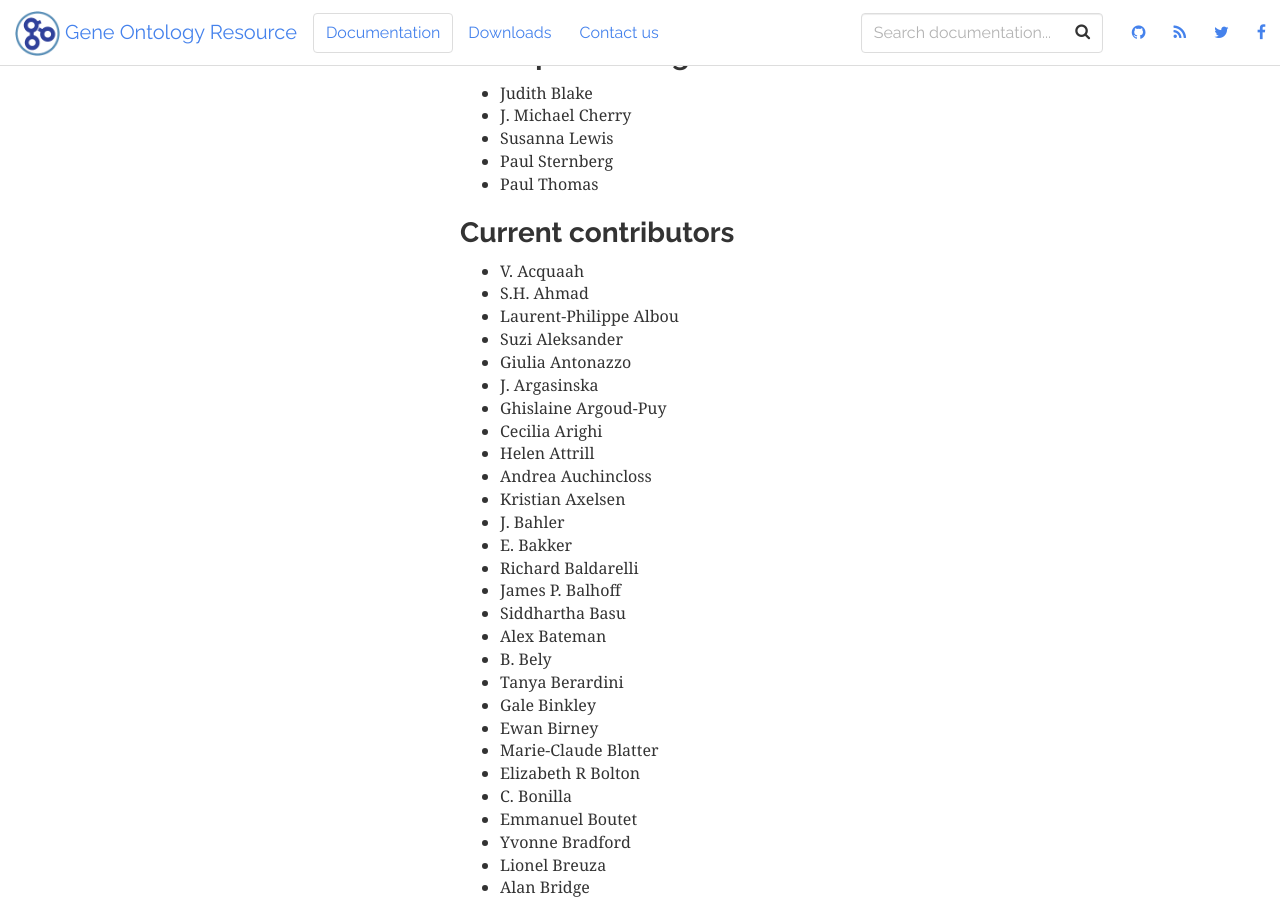
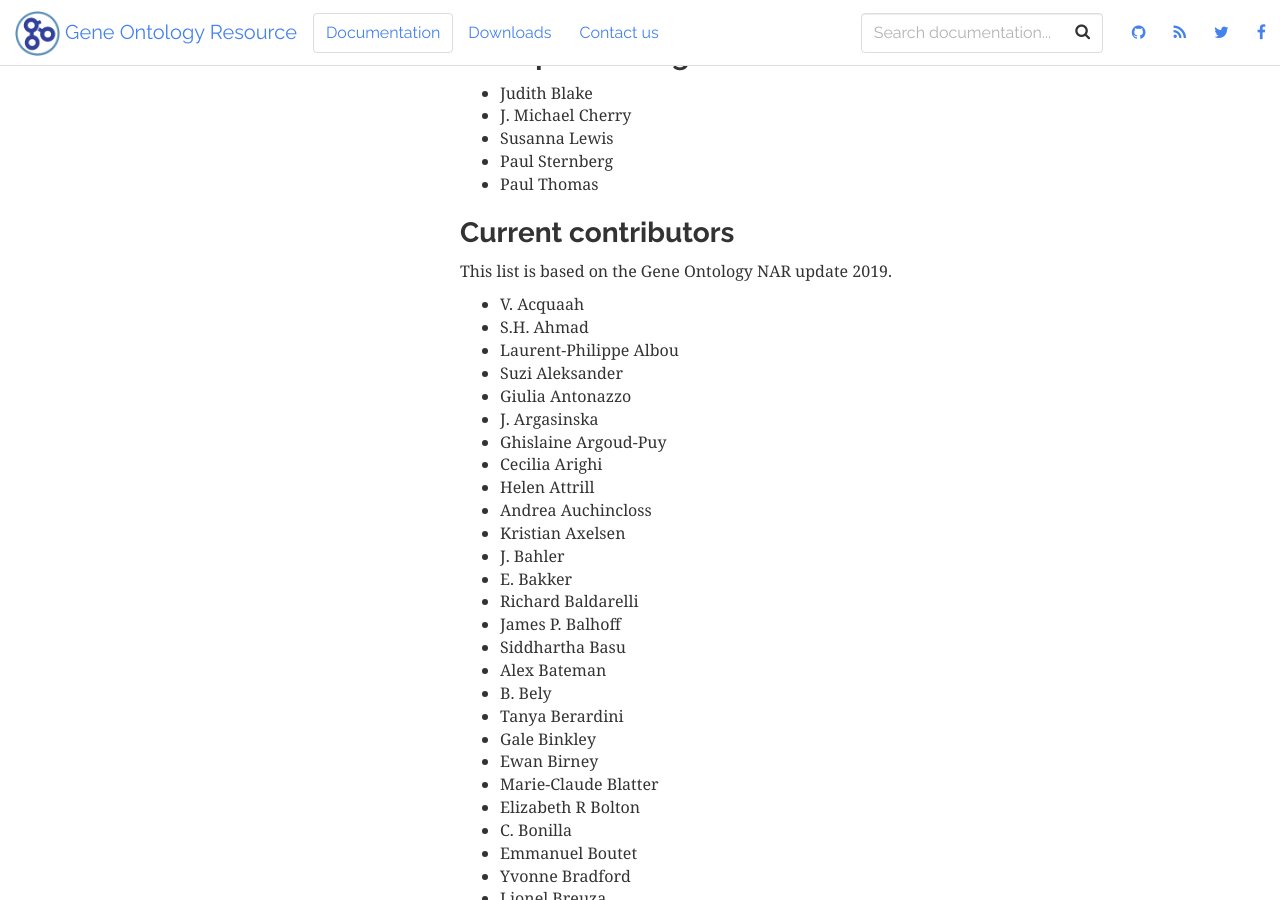
Before and after one commit to geneontology/geneontology.github.io, a Jekyll site: the page built from _docs/acknowledgments-contributors.md, in a window 1280 px wide and 900 px high, scrolled down 339 px. Built offline with Jekyll 4.4.1, drawn with Linux system fonts in a browser that asks for light colours; nearby versions of some CDN libraries.

Commit message:
Update acknowledgments-contributors.md

```diff
--- a/_docs/acknowledgments-contributors.md
+++ b/_docs/acknowledgments-contributors.md
@@ -20,6 +20,7 @@ We want to acknowledge the contributions of the following individuals in the dev
 - Paul Thomas
 
 ### Current contributors
+This list is based on the Gene Ontology NAR update 2019.
 -	V.	Acquaah
 -	S.H.	Ahmad
 -	Laurent-Philippe 	Albou
```
